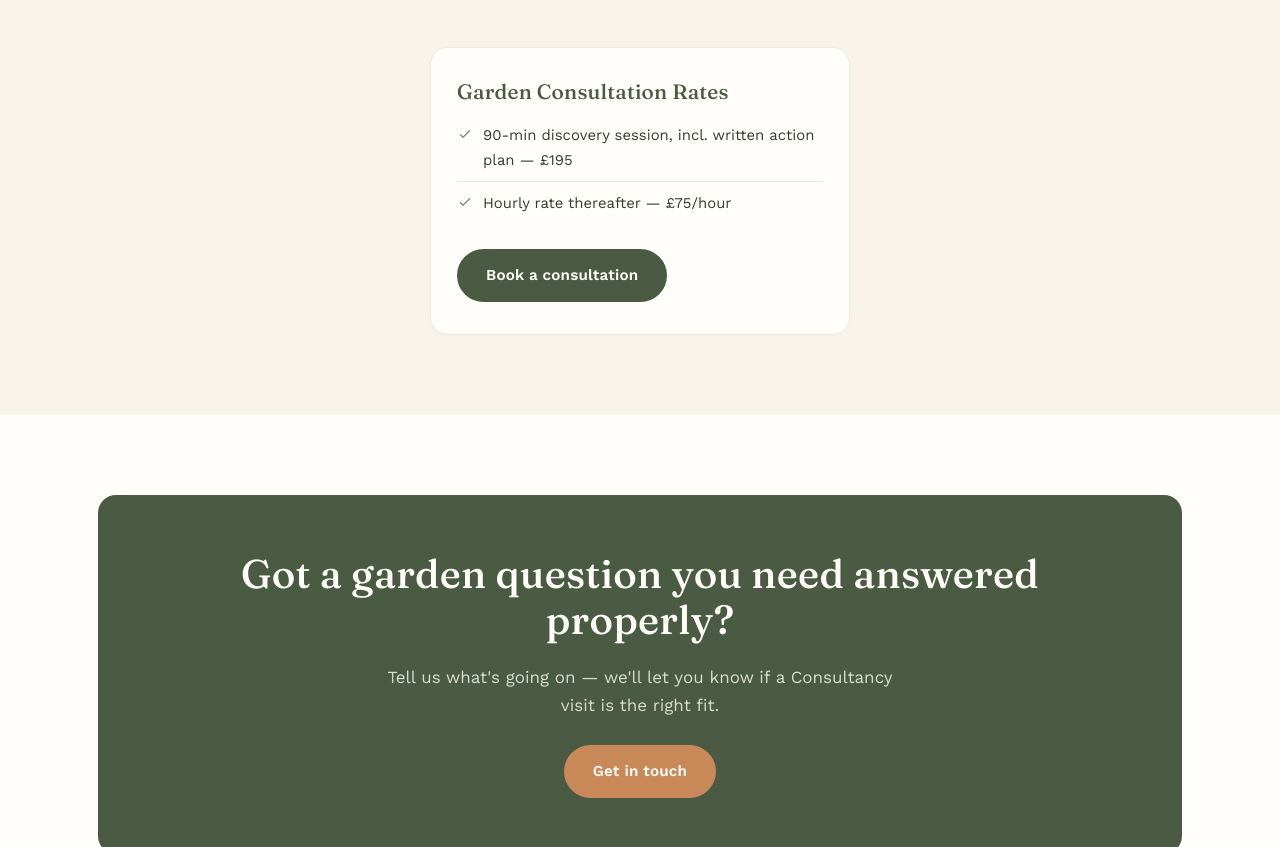
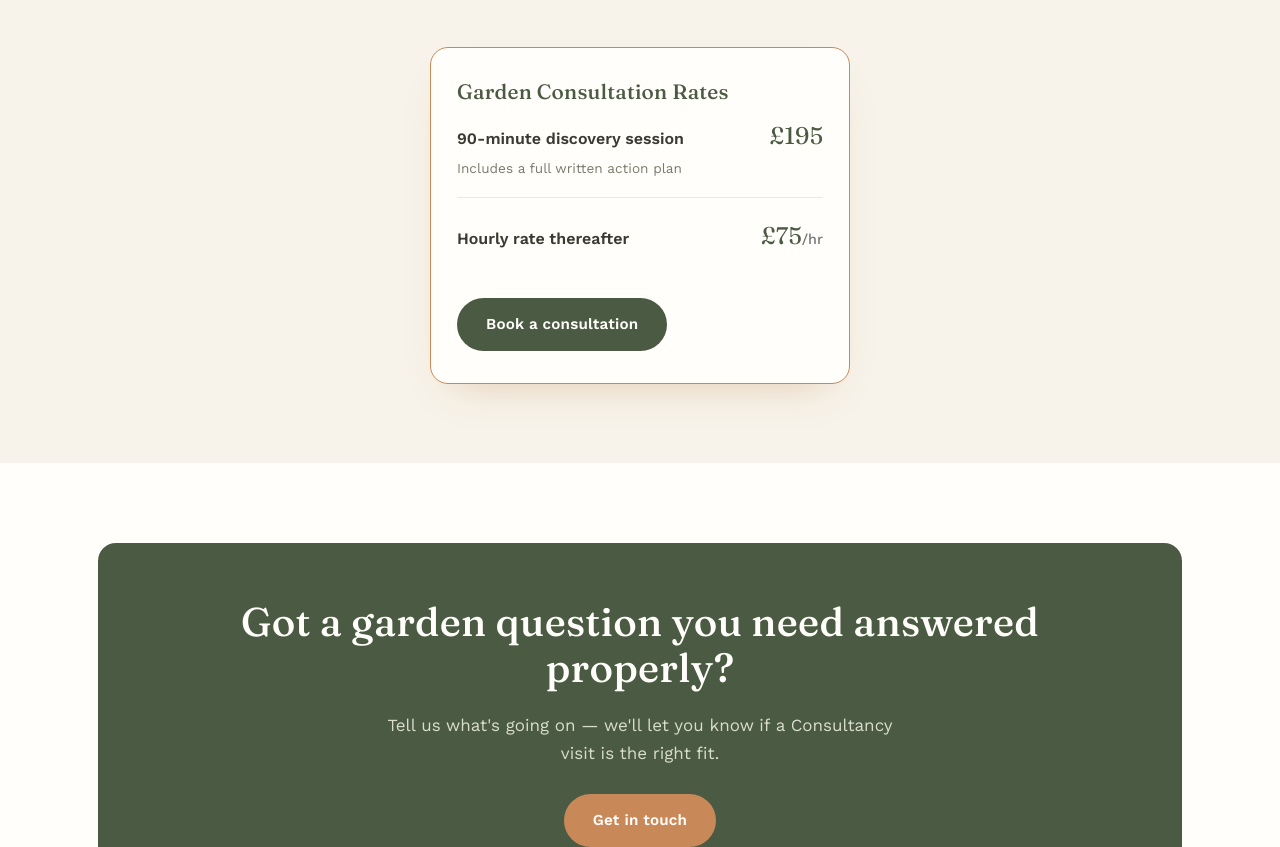
Before and after one commit to Alexjohnson1118/holistic-horticulture, a plain HTML site: page consultancy.html in a window 1280 px wide. Shown: the part 2574-3421 px from the top of the page. Drawn offline with nearby package versions, Linux system fonts and the light colour scheme.

Commit message:
Add files via upload

```diff
--- a/consultancy.html
+++ b/consultancy.html
@@ -162,12 +162,21 @@
         <p>A specialist's rate for a specialist's answer — RHS-trained judgement, not a generic checklist.</p>
       </div>
       <div class="price-grid" style="max-width:420px; margin:0 auto;">
-        <div class="price-card">
+        <div class="price-card featured no-badge">
           <h3>Garden Consultation Rates</h3>
-          <ul>
-            <li><svg viewBox="0 0 24 24" fill="none"><path d="M5 13l4 4L19 7" stroke="currentColor" stroke-width="2" stroke-linecap="round" stroke-linejoin="round"/></svg>90-min discovery session, incl. written action plan — £195</li>
-            <li><svg viewBox="0 0 24 24" fill="none"><path d="M5 13l4 4L19 7" stroke="currentColor" stroke-width="2" stroke-linecap="round" stroke-linejoin="round"/></svg>Hourly rate thereafter — £75/hour</li>
-          </ul>
+          <div class="rate-table">
+            <div class="rate-row">
+              <div>
+                <span class="rate-label">90-minute discovery session</span>
+                <span class="rate-note">Includes a full written action plan</span>
+              </div>
+              <span class="rate-price">£195</span>
+            </div>
+            <div class="rate-row">
+              <span class="rate-label">Hourly rate thereafter</span>
+              <span class="rate-price">£75<small>/hr</small></span>
+            </div>
+          </div>
           <a href="contact" class="btn btn-primary">Book a consultation</a>
         </div>
       </div>
--- a/styles.css
+++ b/styles.css
@@ -871,6 +871,7 @@ section{ padding: 80px 0; }
   box-shadow: 0 20px 40px -24px rgba(201,136,88,0.45);
   position:relative;
 }
+.price-card.featured.no-badge::before{ content:none; }
 .price-card.featured::before{
   content:"Most popular";
   position:absolute; top:-12px; left:26px;
@@ -900,6 +901,38 @@ section{ padding: 80px 0; }
 }
 .price-card li:first-child{ border-top:none; }
 .price-card li svg{ width:16px; height:16px; color: var(--sage); flex-shrink:0; margin-top:3px; }
+
+/* ---------------- Rate table (label + right-aligned price) ---------------- */
+.rate-table{ margin: 4px 0 24px; }
+.rate-row{
+  display:flex;
+  justify-content:space-between;
+  align-items:baseline;
+  gap:18px;
+  padding: 18px 0;
+  border-top: 1px solid var(--line-soft);
+}
+.rate-row:first-child{ border-top:none; padding-top:2px; }
+.rate-label{
+  display:block;
+  font-weight:600;
+  color: var(--charcoal);
+  font-size:1rem;
+}
+.rate-note{
+  display:block;
+  font-size:0.85rem;
+  color:#7a7a6c;
+  margin-top:4px;
+}
+.rate-price{
+  font-family: var(--font-head);
+  font-size:1.5rem;
+  color: var(--sage-dark);
+  white-space:nowrap;
+  flex-shrink:0;
+}
+.rate-price small{ font-family: var(--font-body); font-size:0.9rem; color:#777; font-weight:500; }
 
 /* ---------------- CTA band ---------------- */
 .cta-band{
```
Also changed, not shown: contact.html (+2 -2 lines).
